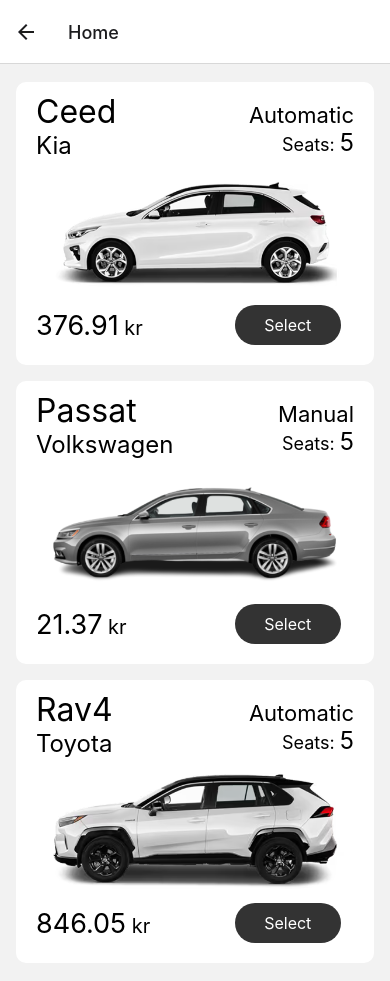
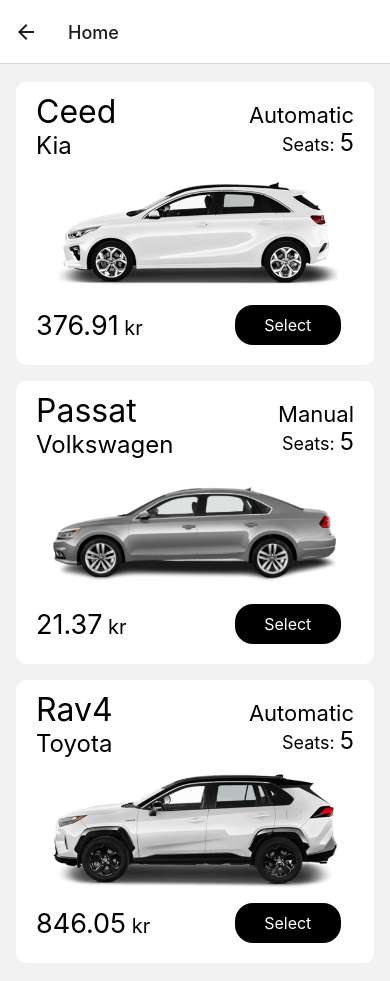
Before and after one commit to useramnot/car-inc, a React Native app: screen /Home in a window 390 px wide. Built offline with nearby package versions, Linux system fonts and the light colour scheme.

Commit message:
Improved styling of buttons

```diff
--- a/src/screens/HomeScreen.tsx
+++ b/src/screens/HomeScreen.tsx
@@ -85,6 +85,8 @@
         <View style={{flex: 0.5, justifyContent: 'center', alignItems: 'center'}}>
           <TouchableHighlight
             style={styles.button}
+            delayPressOut={400}
+            underlayColor='#434343'
             // onPress={() => setSelectedId(item.id)}
             onPress={onPressSelect}
           >
@@ -156,9 +158,8 @@
   button:{
     alignItems: 'center',
     justifyContent: 'center',
-    backgroundColor: '#333333',
-    borderRadius: 30,
-    // margin: 10,
+    backgroundColor: '#000',
+    borderRadius: 18,
     width: '80%',
     height: 40,
   },
--- a/src/screens/SelectionScreen.tsx
+++ b/src/screens/SelectionScreen.tsx
@@ -16,7 +16,7 @@
 
   const [selected, setSelected] = useState()
 
-  const [disableSearch] = useState(false)
+  let [disableSearch] = useState(false)
 
   //const CarData = require('../../data/db')
 
@@ -30,9 +30,15 @@
   ]
   // =================================================================
 
+  if (selected === undefined) {
+    disableSearch = true
+
+  }
+
   return (
     <View style={styles.container}>
         <Image source={require('../../assets/logo.png')} style={styles.image} />
+        <View style={{width: '75%'}}>
           <SelectList
             data={data}
             boxStyles={styles.boxStyles}
@@ -40,12 +46,13 @@
             searchPlaceholder='Pick a city'
             setSelected={setSelected}       // @TODO
           />
+        </View>
 
         <TouchableHighlight
           onPress={() => navigation.navigate('Home')}
           style={styles.button}
           activeOpacity={0.7}
-          underlayColor="#bbb"
+          underlayColor='#434343'
           delayPressOut={400}
           disabled={disableSearch}
           >
@@ -74,9 +81,8 @@
 
   boxStyles: {
     borderColor: '#000',
-    borderRadius: 100,
-    borderWidth: 2,
-    width: '52.5%'
+    borderRadius: 20,
+    borderWidth: 2
   },
 
   dropdownStyles: {
@@ -86,7 +92,7 @@
   button:{
     alignItems: 'center',
     backgroundColor: '#000',
-    borderRadius: 100,
+    borderRadius: 20,
     justifyContent: 'center',
     margin: 10,
     width: '75%',
```
Lines whose indentation alone changed are shown as unchanged.
